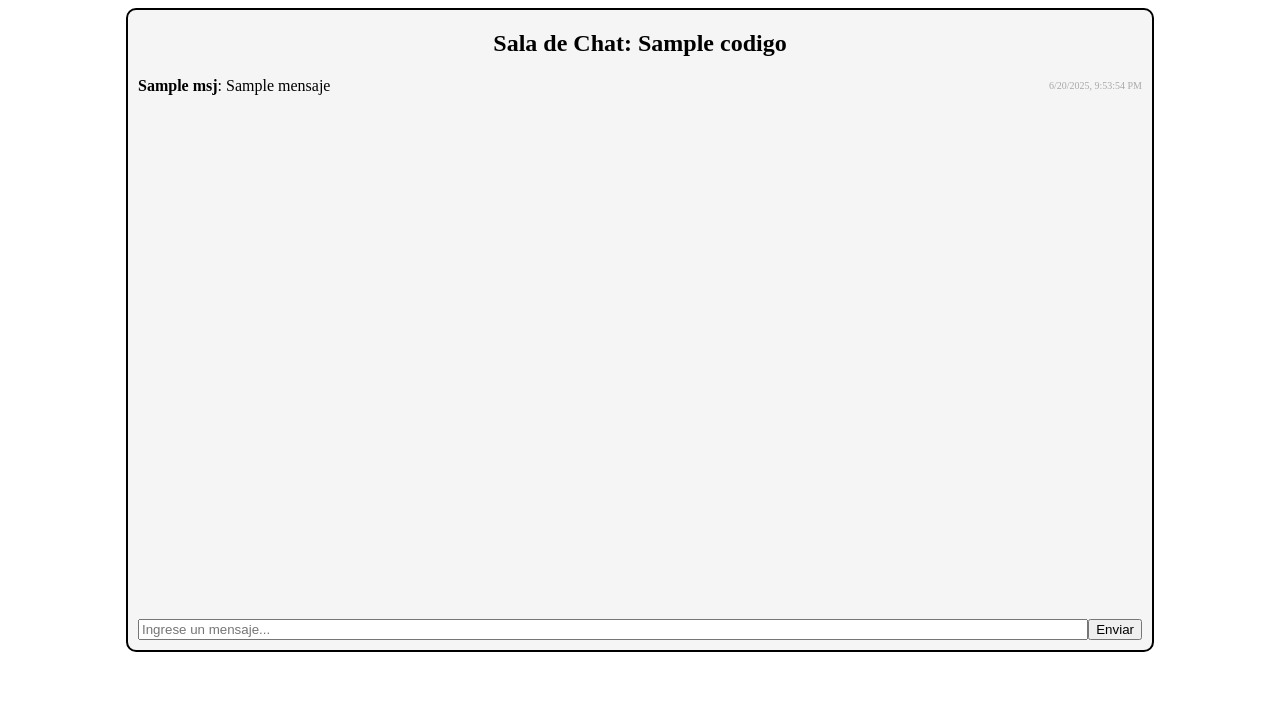
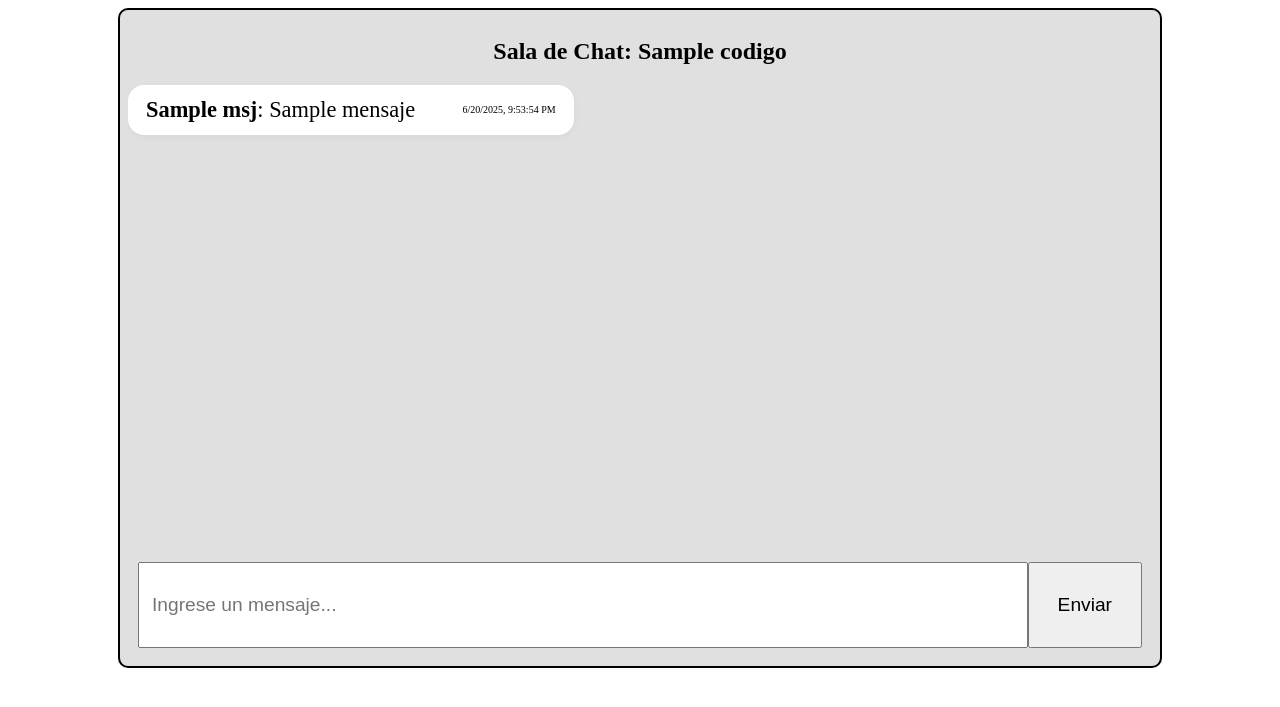
Before and after one commit to LaraAcuna/tpfinal-lpd, a Flask app: template templates/sala.html in a window 1280 px wide. Shown: the top 707 px of the page. Run offline with Flask 3, Linux system fonts and the light colour scheme; the template is opened without the code that fills it: most values are stand-ins (such as "Sample title", 1, 10 or a date in 2020); some libraries are stand-ins or nearby versions.

Commit message:
Mejora el style del chat

```diff
--- a/main.py
+++ b/main.py
@@ -2,6 +2,16 @@ from flask import Flask, render_template, request, session, redirect, url_for
 from flask_socketio import join_room, leave_room, send, SocketIO
 import random
 from string import ascii_uppercase
+
+#Generar color aleatorio
+def colorAleatorio():
+    letras = '0123456789ABCDEF'
+    color = '#'
+    for _ in range(6):
+        color += random.choice(letras)
+    return color
+
+
 
 # Creamos el Web Server con Flask
 app = Flask(__name__)
@@ -46,7 +56,7 @@ def inicio():
             salas[sala] = {"miembros": 0, "mensajes": []}
         elif codigo_sala not in salas:
             return render_template("inicio.html", error="La sala no existe.", codigo=codigo_sala, nombre=nombre)
-
+        session["color"] = colorAleatorio()
         session["sala"] = sala  # session es de Flask
         session["nombre"] = nombre
         return redirect(url_for("sala"))
@@ -74,7 +84,7 @@ def conectarse(auth):
         return
 
     join_room(sala)  # método de socketio
-    send({"nombre": nombre, "mensaje": "se unió a la sala"}, to=sala)  # método de socketio
+    send({"nombre": nombre, "mensaje_unirse": "se unió a la sala"}, to=sala)  # método de socketio
     salas[sala]["miembros"] += 1
     print(f"{nombre} se unió a la sala {sala}")
 
@@ -90,7 +100,7 @@ def desconectarse():
         if salas[sala]["miembros"] <= 0:
             del salas[sala]
 
-    send({"nombre": nombre, "mensaje": "abandonó la sala"}, to=sala)
+    send({"nombre": nombre, "mensaje_abandono": "abandonó la sala"}, to=sala)
     print(f"{nombre} abandonó la sala {sala}")
 
 # Manejar los mensajes enviados y transmitirlos a todos los que esten en la sala correspondiente
@@ -102,7 +112,8 @@ def mensaje(data):
 
     contenido = {
         "nombre": session.get("nombre"),
-        "mensaje": data["data"]
+        "mensaje": data["data"],
+        "color":session.get("color")
     }
     send(contenido, to=sala)
     salas[sala]["mensajes"].append(contenido)
--- a/static/css/style.css
+++ b/static/css/style.css
@@ -15,6 +15,7 @@
     display: flex;
     flex-direction: row;
     width: 100%;
+    color: black;
 }
 
 button.crear {
@@ -26,12 +27,13 @@ button.crear {
     border-width: 2px;
     border-style: solid;
     border-radius: 10px;
-    background-color: whitesmoke;
+    background-color: #e0e0e0;
     height: 80vh;
     display: flex;
     flex-direction: column;
     width: 80vw;
     align-items: stretch;
+    padding: 8px;
 }
 
 .mensajes {
@@ -43,6 +45,7 @@ button.crear {
 .inputs {
     padding: 10px;
     display: flex;
+
 }
 
 h2 {
@@ -51,6 +54,9 @@ h2 {
 
 #mensaje {
     flex: 1;
+    font-size: 1.2em;
+    padding: 12px;
+    height: 3em;
 }
 
 .burbuja-mensaje {
@@ -60,9 +66,46 @@ h2 {
     justify-content: space-between;
     padding-left: 10px;
     padding-right: 10px;
+    font-size: 1.4em;
+    margin-bottom: 18px;
+}
+
+/* Solo para mensajes de usuario (no sistema) */
+.burbuja-mensaje:not(.sistema) {
+    display: flex;
+    flex-direction: row;
+    align-items: center;
+    justify-content: space-between;
+    border-radius: 16px;
+    background: #fff;
+    padding: 12px 18px;
+    box-shadow: 0 2px 8px rgba(0,0,0,0.04);
+    margin-bottom: 18px;
+    word-break: break-word;
+    max-width: 40%;
 }
 
 .detalle {
     font-size: 10px;
-    color: darkgray;
+    color: black;
 }
+
+#enviar {
+    font-size: 1.2em;
+    padding: 12px 28px;
+}
+
+.inicio-style {
+    background-color: #e0e0e0;
+    border: 2.5px solid black;
+    border-radius: 18px;
+    margin: 40px auto;
+    box-shadow: 0 4px 24px rgba(0,0,0,0.08);
+    width: 80vw;
+    max-width: 500px;
+    min-width: 320px;
+    display: flex;
+    flex-direction: column;
+    align-items: stretch;
+    padding: 18px 18px 18px 18px;
+}
--- a/templates/sala.html
+++ b/templates/sala.html
@@ -1,6 +1,6 @@
 {% extends 'base.html' %}
 {% block content %}
-<div class="cuadro-mensaje">
+<div class="cuadro-mensaje" >
     <h2>Sala de Chat: {{codigo}}</h2>
     <div class="mensajes" id="mensajes"></div>
     <div class="inputs">
@@ -16,23 +16,45 @@
 
     const mensajes = document.getElementById("mensajes")
 
-    const crearMensaje = (nombre, mensaje) => {
-        const contenido = `
-        <div class="burbuja-mensaje">
-            <span>
-                <strong>${nombre}</strong>: ${mensaje}
+
+    const crearMensaje = (nombre, mensaje,color,sistema) => {
+        let contenido
+        if(sistema){
+            contenido = `
+                <div class="burbuja-mensaje sistema">
+                    <span style="color: ${color}">
+                        <strong>${nombre}</strong> ${mensaje}
                     </span>
                     <span class="detalle">
                         ${new Date().toLocaleString()}
                     </span>
                 </div>
                 `
+        }else{
+            contenido = `
+                <div class="burbuja-mensaje" style="border: 2px solid ${color};">
+                    <span>
+                        <strong style=\"color: ${color}\">${nombre}</strong>: ${mensaje}
+                    </span>
+                    <span class="detalle">
+                        ${new Date().toLocaleString()}
+                    </span>
+                </div>
+                `
+        }
+
 
         mensajes.innerHTML += contenido;
     };
 
     socketio.on("message", (data) => {
-        crearMensaje(data.nombre, data.mensaje);
+        if ("mensaje_unirse" in data) {
+            crearMensaje(data.nombre, data.mensaje_unirse, "#006400", true);
+        } else if ("mensaje_abandono" in data) {
+            crearMensaje(data.nombre, data.mensaje_abandono, "#8B0000", true);
+        } else {
+            crearMensaje(data.nombre, data.mensaje, data.color, false);
+        }
     });
 
     const enviarMensaje = () => {
@@ -41,6 +63,7 @@
         socketio.emit("mensaje", {data: mensaje.value})
         mensaje.value = "";
     };
+
 </script>
 {% for msj in mensajes %}
     <script type="text/javascript">
```
Lines whose indentation alone changed are shown as unchanged.
